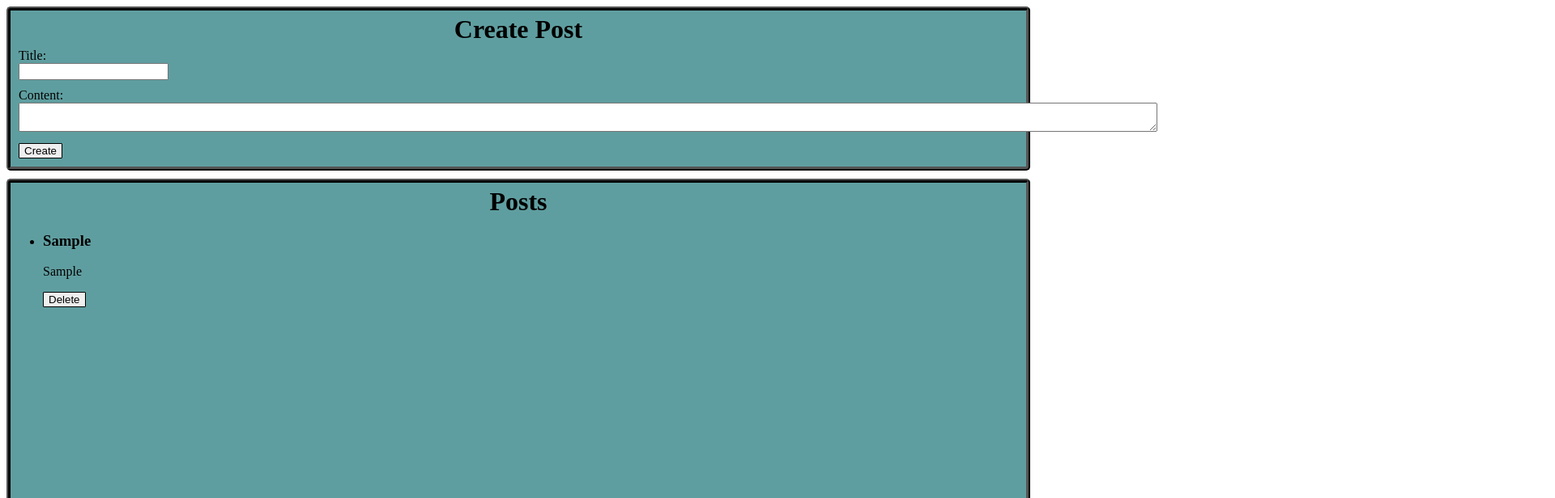
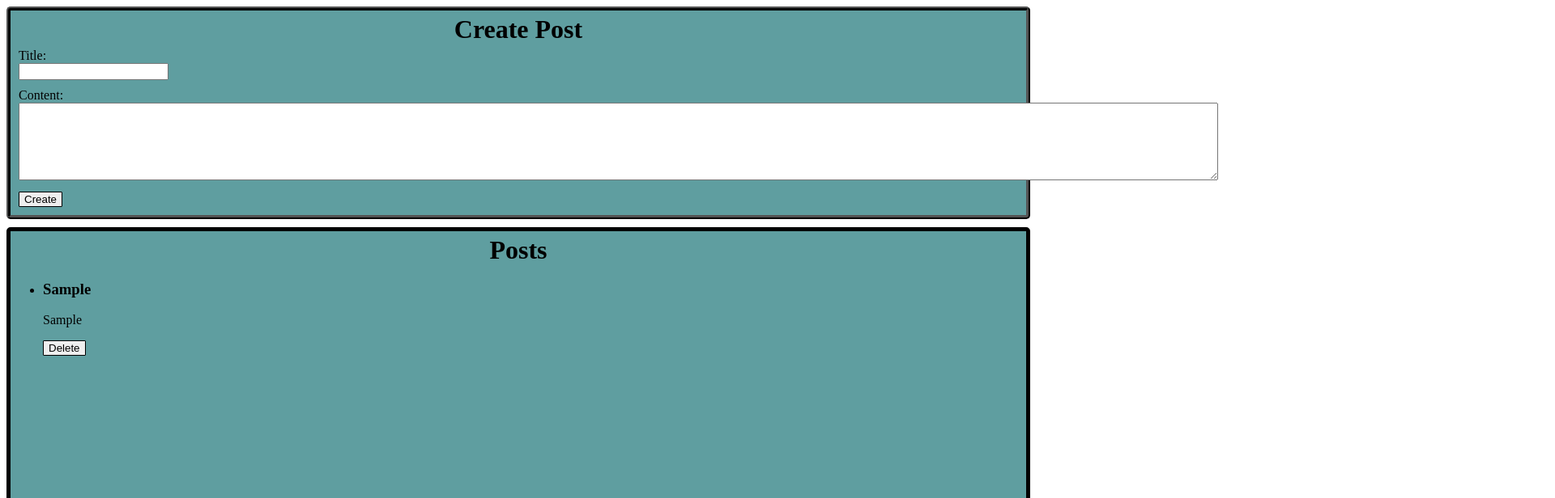
Before and after one commit to ahmettahaklc/casestudy, a plain HTML site: page casestudy/index.html in a window 1280 px wide. Both pictures are taken after typing "Sample", "Sample" into the empty fields and a click on the button "Create". Shown: the top 616 px of the page at 81% size, 1920 px wide, since content can reach past the window. Drawn offline with Linux system fonts and the light colour scheme.

Commit message:
Update app.css

```diff
--- a/casestudy/css/app.css
+++ b/casestudy/css/app.css
@@ -11,9 +11,9 @@ div{
     border-color: black;
     border-radius: 5px;
     border-style: ridge;
-
     margin-bottom: 10px;
     background-color: cadetblue;
+
 }
 
 #buttoncreate{
@@ -23,7 +23,9 @@ div{
 
 #content{
     margin-bottom: 10px;
-    width: 1400px;
+    width: 1475px;
+    height: 90px;
+    white-space: pre-line;
     margin-left: 10px;
     margin-right: 100%;
 }
@@ -51,11 +53,17 @@ button{
 }
 
 p{
-    width: 1400px;
+
+    margin-right: 10px;
+    white-space: pre-line; /*satır satır yazabilmek için*/
 }
 
 .div-2{
-    min-height: 1400px;
+    /* width: 1400px;*/
+    height: 700px;
+    border: 5px solid black; /* Div'in kenarlık stilini belirleme */
+    /* overflow: auto;  Taşan içerik için kaydırma çubukları ekler */
+    word-wrap: break-word; /* Kelimeleri bir alt satıra geçirir */
 
 }
 
```
